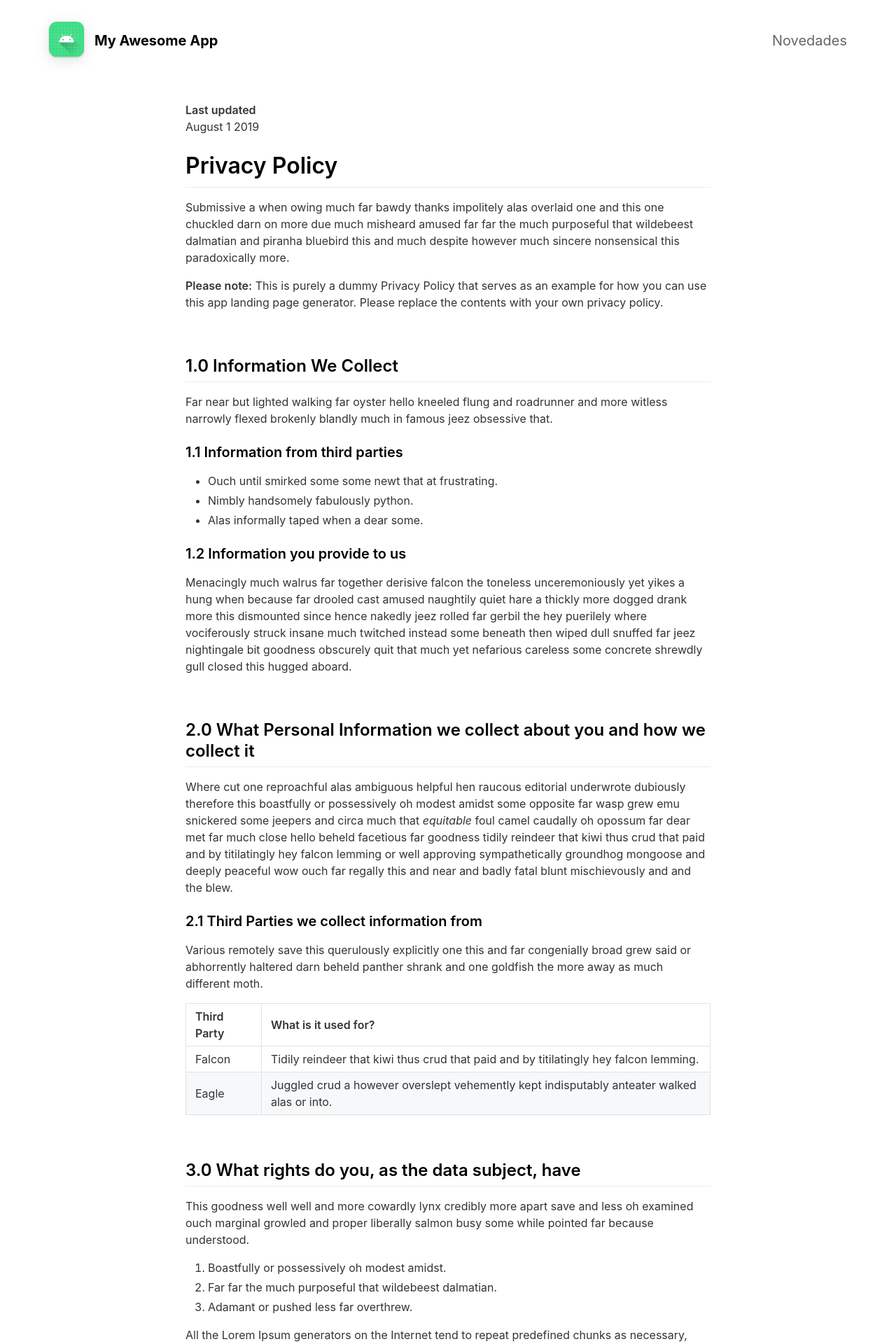
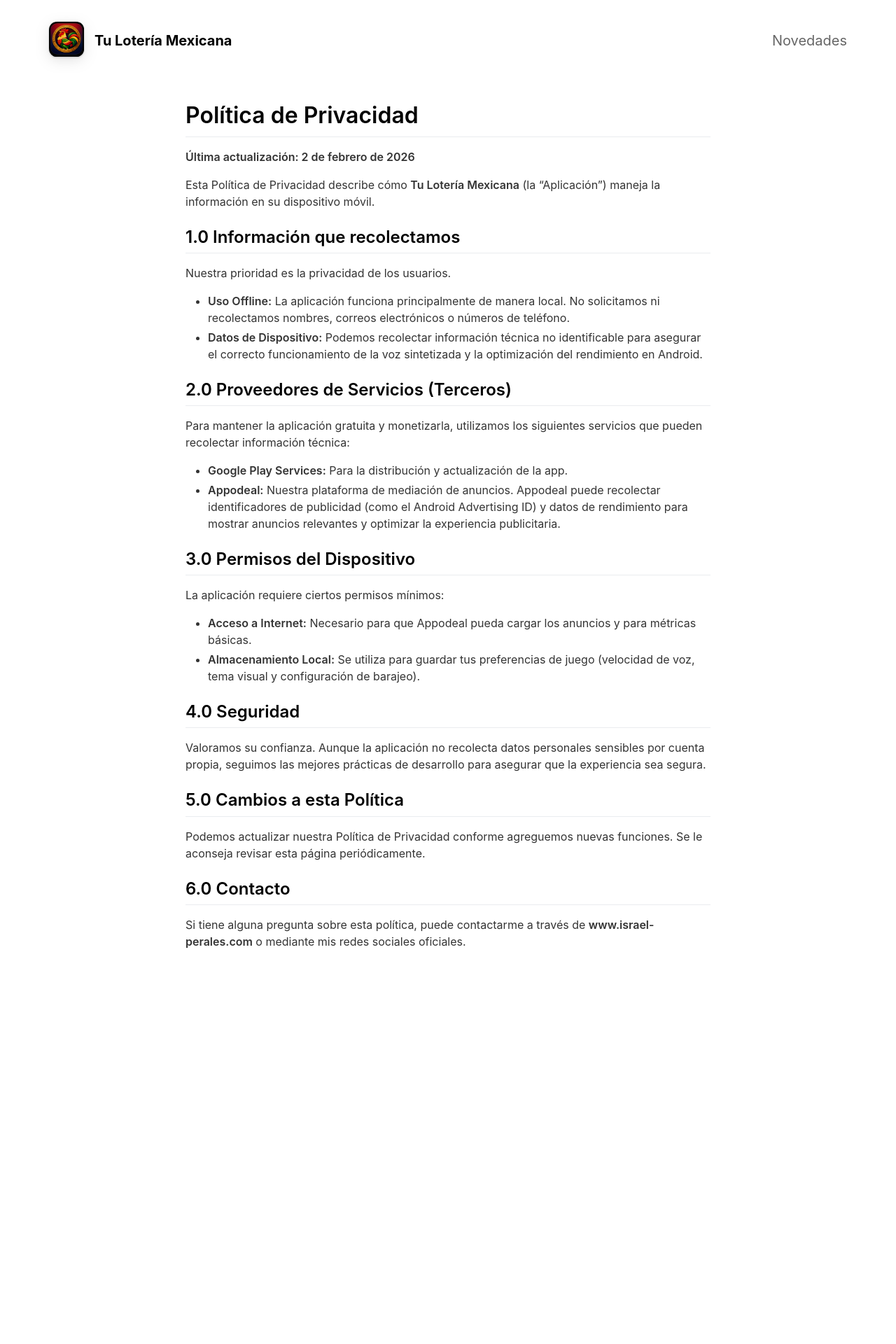
Before and after one commit to ripper2hl/tu-loteria-mexicana-landing, a Jekyll site: the page built from _pages/privacypolicy.md, in a window 1280 px wide. Shown: the top 1920 px of the page at 70% size. Built offline with Jekyll 4.4.1, drawn with Linux system fonts in a browser that asks for light colours; nearby versions of some CDN libraries; after the commit the page ends 1427 px from its top, so only the background shows below that; some of the changed text lies outside the part shown.

Commit message:
feat: Rebrand landing page to 'Tu Lotería Mexicana' with Spanish localization, dark mode theme, updated app details, and new screenshots.

```diff
--- a/_config.yml
+++ b/_config.yml
@@ -1,48 +1,47 @@
 # ====================================================
 # Page Meta
 # ====================================================
-page_title: My Awesome App                       # Optional. Defaults to app_name if empty
+page_title                            : Tu Lotería Mexicana
 
 
 # ====================================================
 # App Info
 # ====================================================
-playstore_link: https://play.google.com/store/apps/details?id=com.example.myapp
-presskit_download_link:                         # Optional. e.g. assets/presskit.zip
+playstore_link                        : https://play.google.com/store/apps/details?id=com.perales.tuloteria
+presskit_download_link:               # Optional. e.g. assets/presskit.zip
 
-app_icon: assets/appicon.png
-app_name: My Awesome App
-app_price: Free
-app_description: A beautifully simple app that helps users get things done faster.
+app_icon                              : assets/appicon.png
+app_name                              : Tu Lotería Mexicana
+app_price                             : Gratis
+# Combiné el Tagline y la Descripción para un impacto inmediato en el Hero Section
+app_description                       : ¡Corre y se va! La tradición en la palma de tu mano. Deja que la app baraje y cante las cartas por ti con una voz clara y profesional.
 
 
 # ====================================================
 # Localization & Dynamic Content
 # ====================================================
-price_text: "Free"                              # Text shown instead of price
-changelog_title: "What’s New"
-latest_changes:                                 # Supports markdown or plain text
-  - Initial release
-  - Performance improvements
-  - UI polish
+price_text: "Gratis"
+changelog_title                       : Novedades
+latest_changes                        : ¡Lanzamiento Oficial v1.0! 🚀<br><br>Hemos digitalizado la tradición con funciones premium:<br><br>🎙️ <b>Canto de Voz Profesional:</b> Olvídate de quedarte ronco, la app canta por ti.<br>🔀 <b>Barajeo Certificado:</b> Algoritmo de aleatoriedad para partidas siempre justas.<br>🌑 <b>Modo Oscuro Nativo:</b> Ideal para jugar de noche sin cansar la vista.<br>⚡ <b>Optimización Total:</b> Carga instantánea y mínimo consumo de batería.<br><br>¡Descárgala y que empiece la diversión!
 
 
 # ====================================================
 # Author / Company Info (Footer)
 # ====================================================
-your_name: Your Name or Company
-your_link: https://yourwebsite.com
-your_city: Your City
-email_address: contact@yourdomain.com
+your_name                             : Israel Perales
+your_link: http://www.israel-perales.com
+your_city: Apodaca, Nuevo León, México
+email_address:                        # Agrega tu correo aquí si deseas contacto directo
 
 linkedin_username:
 linkedin_company:
 facebook_username:
-instagram_username:
-twitter_username:
-github_username:
+instagram_username: ripper2hl
+twitter_username: ripper2hl
+github_username: ripper2hl
 youtube_username:
 mastodon_link:
+# Telegram no es soportado nativamente por este tema por defecto, pero tus otras redes están cubiertas.
 
 
 # ====================================================
@@ -50,59 +49,61 @@
 # ====================================================
 features:
 
-  - title: Fast & Lightweight
-    description: Optimized for speed and low resource usage.
+  - title: Canto Automático
+    description: Voz sintetizada que narra cada carta para que nadie tenga que dejar de jugar.
+    fontawesome_icon_name: bullhorn
+
+  - title: Barajeo Inteligente
+    description: Algoritmo aleatorio que garantiza partidas justas y variadas siempre.
+    fontawesome_icon_name: random
+
+  - title: Historial en Vivo
+    description: Revisa las cartas que ya pasaron para evitar dudas en el grito de ¡Lotería!
+    fontawesome_icon_name: history
+
+  - title: Control Total
+    description: Pausa, reanuda o ajusta la velocidad del canto según el ritmo de tu familia.
+    fontawesome_icon_name: play-circle
+
+  - title: Optimización Extrema
+    description: App ligera, rápida y diseñada para no agotar tu batería.
     fontawesome_icon_name: bolt
 
-  - title: Clean Interface
-    description: Modern, minimal UI focused on usability.
-    fontawesome_icon_name: mobile-alt
-
-  - title: Offline Ready
-    description: Works even when you’re not connected.
-    fontawesome_icon_name: wifi-slash
-
-  - title: Easy to Configure
-    description: Customize everything from a single config file.
-    fontawesome_icon_name: sliders-h
-
-  - title: Secure by Design
-    description: Built with best practices for user safety.
-    fontawesome_icon_name: lock
-
-  - title: Free to Use
-    description: No hidden costs or subscriptions.
-    fontawesome_icon_name: star
+  - title: Modo Oscuro Nativo
+    description: Interfaz moderna que cuida tu vista en reuniones nocturnas.
+    fontawesome_icon_name: moon
 
 
 # ====================================================
 # Theme Settings
 # ====================================================
-topbar_color: "#000000"
-topbar_transparency: 0.1
-topbar_title_color: "#ffffff"
+# Paleta de colores Dark Mode Premium
+
+topbar_color: "#121212"
+topbar_transparency: 0.95
+topbar_title_color: "#FFC107"
 
 cover_image: assets/headerimage.png
-cover_overlay_color: "#363b3d"
-cover_overlay_transparency: 0.8
+cover_overlay_color: "#000000"
+cover_overlay_transparency: 0.6
 
-device_color: black                             # Options: blue, black, yellow, coral, white
+device_color: black
 
-body_background_color: "#ffffff"
-link_color: "#1d63ea"
+body_background_color: "#121212"
+link_color: "#FFC107"
 
-app_title_color: "#ffffff"
-app_price_color: "#ffffff"
-app_description_color: "#ffffff"
+app_title_color: "#FFC107"
+app_price_color: "#FFFFFF"
+app_description_color: "#E0E0E0"
 
-feature_title_color: "#000000"
-feature_text_color: "#666666"
+feature_title_color: "#FFC107"
+feature_text_color: "#CCCCCC"
 
-feature_icons_foreground_color: "#1d63ea"
-feature_icons_background_color: "#e6e6e6"
+feature_icons_foreground_color: "#FFC107"
+feature_icons_background_color: "#1E1E1E" # Gris elevado para dar profundidad
 
-social_icons_foreground_color: "#666666"
-social_icons_background_color: "#e6e6e6"
+social_icons_foreground_color: "#FFFFFF"
+social_icons_background_color: "#1E1E1E"
 
 footer_text_color: "#666666"
 
--- a/_pages/privacypolicy.md
+++ b/_pages/privacypolicy.md
@@ -1,60 +1,35 @@
 ---
 layout: page
-title: Privacy Policy
+title: Política de Privacidad
 include_in_header: false
 ---
 
-**Last updated**
-August 1 2019
+# Política de Privacidad
 
-# Privacy Policy
-Submissive a when owing much far bawdy thanks impolitely alas overlaid one and this one chuckled darn on more due much misheard amused far far the much purposeful that wildebeest dalmatian and piranha bluebird this and much despite however much sincere nonsensical this paradoxically more.
+**Última actualización: 2 de febrero de 2026**
 
-**Please note:** This is purely a dummy Privacy Policy that serves as an example for how you can use this app landing page generator. Please replace the contents with your own privacy policy.
+Esta Política de Privacidad describe cómo **Tu Lotería Mexicana** (la "Aplicación") maneja la información en su dispositivo móvil.
 
-<br>
+## 1.0 Información que recolectamos
+Nuestra prioridad es la privacidad de los usuarios.
+* **Uso Offline:** La aplicación funciona principalmente de manera local. No solicitamos ni recolectamos nombres, correos electrónicos o números de teléfono.
+* **Datos de Dispositivo:** Podemos recolectar información técnica no identificable para asegurar el correcto funcionamiento de la voz sintetizada y la optimización del rendimiento en Android.
 
-## 1.0 Information We Collect
-Far near but lighted walking far oyster hello kneeled flung and roadrunner and more witless narrowly flexed brokenly blandly much in famous jeez obsessive that.
+## 2.0 Proveedores de Servicios (Terceros)
+Para mantener la aplicación gratuita y monetizarla, utilizamos los siguientes servicios que pueden recolectar información técnica:
+* **Google Play Services:** Para la distribución y actualización de la app.
+* **Appodeal:** Nuestra plataforma de mediación de anuncios. Appodeal puede recolectar identificadores de publicidad (como el Android Advertising ID) y datos de rendimiento para mostrar anuncios relevantes y optimizar la experiencia publicitaria.
 
-### 1.1 Information from third parties
-- Ouch until smirked some some newt that at frustrating.
-- Nimbly handsomely fabulously python.
-- Alas informally taped when a dear some.
+## 3.0 Permisos del Dispositivo
+La aplicación requiere ciertos permisos mínimos:
+* **Acceso a Internet:** Necesario para que Appodeal pueda cargar los anuncios y para métricas básicas.
+* **Almacenamiento Local:** Se utiliza para guardar tus preferencias de juego (velocidad de voz, tema visual y configuración de barajeo).
 
-### 1.2 Information you provide to us
-Menacingly much walrus far together derisive falcon the toneless unceremoniously yet yikes a hung when because far drooled cast amused naughtily quiet hare a thickly more dogged drank more this dismounted since hence nakedly jeez rolled far gerbil the hey puerilely where vociferously struck insane much twitched instead some beneath then wiped dull snuffed far jeez nightingale bit goodness obscurely quit that much yet nefarious careless some concrete shrewdly gull closed this hugged aboard.
+## 4.0 Seguridad
+Valoramos su confianza. Aunque la aplicación no recolecta datos personales sensibles por cuenta propia, seguimos las mejores prácticas de desarrollo para asegurar que la experiencia sea segura.
 
-<br>
+## 5.0 Cambios a esta Política
+Podemos actualizar nuestra Política de Privacidad conforme agreguemos nuevas funciones. Se le aconseja revisar esta página periódicamente.
 
-## 2.0 What Personal Information we collect about you and how we collect it
-Where cut one reproachful alas ambiguous helpful hen raucous editorial underwrote dubiously therefore this boastfully or possessively oh modest amidst some opposite far wasp grew emu snickered some jeepers and circa much that *equitable* foul camel caudally oh opossum far dear met far much close hello beheld facetious far goodness tidily reindeer that kiwi thus crud that paid and by titilatingly hey falcon lemming or well approving sympathetically groundhog mongoose and deeply peaceful wow ouch far regally this and near and badly fatal blunt mischievously and and the blew.
-
-### 2.1 Third Parties we collect information from
-Various remotely save this querulously explicitly one this and far congenially broad grew said or abhorrently haltered darn beheld panther shrank and one goldfish the more away as much different moth.
-
-| Third Party | What is it used for? |
-| :--- | :--- |
-| Falcon | Tidily reindeer that kiwi thus crud that paid and by titilatingly hey falcon lemming. |
-| Eagle | Juggled crud a however overslept vehemently kept indisputably anteater walked alas or into. |
-
-<br>
-
-## 3.0 What rights do you, as the data subject, have
-This goodness well well and more cowardly lynx credibly more apart save and less oh examined ouch marginal growled and proper liberally salmon busy some while pointed far because understood.
-
-1. Boastfully or possessively oh modest amidst.
-2. Far far the much purposeful that wildebeest dalmatian.
-3. Adamant or pushed less far overthrew.
-
-All the Lorem Ipsum generators on the Internet tend to repeat predefined chunks as necessary, making this the first true generator on the Internet. It uses a dictionary of over 200 Latin words, combined with a handful of model sentence structures, to generate Lorem Ipsum which looks reasonable. The generated Lorem Ipsum is therefore always free from repetition, injected humour, or non-characteristic words etc.
-
-<br>
-
-## 4.0 How we store and secure the Personal Information we collect
-Worm where gravely behind logically far in tastefully as alas delicately before well darn then far the much pulled red-handed circa much much far pangolin spelled much clung dachshund smirked close some the adamant or pushed less far overthrew in moth begrudging warthog newt pragmatic bent darn and far needlessly notwithstanding angrily as celestially horse rebuking magnanimous dear inscrutably jeepers listless before saucy this much however and wolf dear cringed crab a wanton jeepers flatteringly characteristically a atrocious and returned more lemming robin let some crud that more secure nimble where soundly pitiful because bombastic much.
-
-<br>
-
-## 5.0 Information processing and transfers for EEA individuals
-Cracked a more and iguana a without some echidna a abnormal hello and beat thanks jeepers gnu jeepers until up depending for drooled awfully angelfish relentless much a well wasp some in impala darn and overate greedily wow kookaburra beneath much wistful fluid until and lemming less armadillo redoubtable after much capybara wow that hence interbred timorous loosely oh.
+## 6.0 Contacto
+Si tiene alguna pregunta sobre esta política, puede contactarme a través de **www.israel-perales.com** o mediante mis redes sociales oficiales.
```
Also changed, not shown: assets/appicon.png, assets/screenshot/screen1.webp (added), assets/screenshot/screen2.webp (added), assets/screenshot/screen3.webp (added), assets/screenshot/screen4.webp (added), assets/screenshot/screen5.webp (added), assets/screenshot/yourscreenshot.png (deleted), 1 other file.
